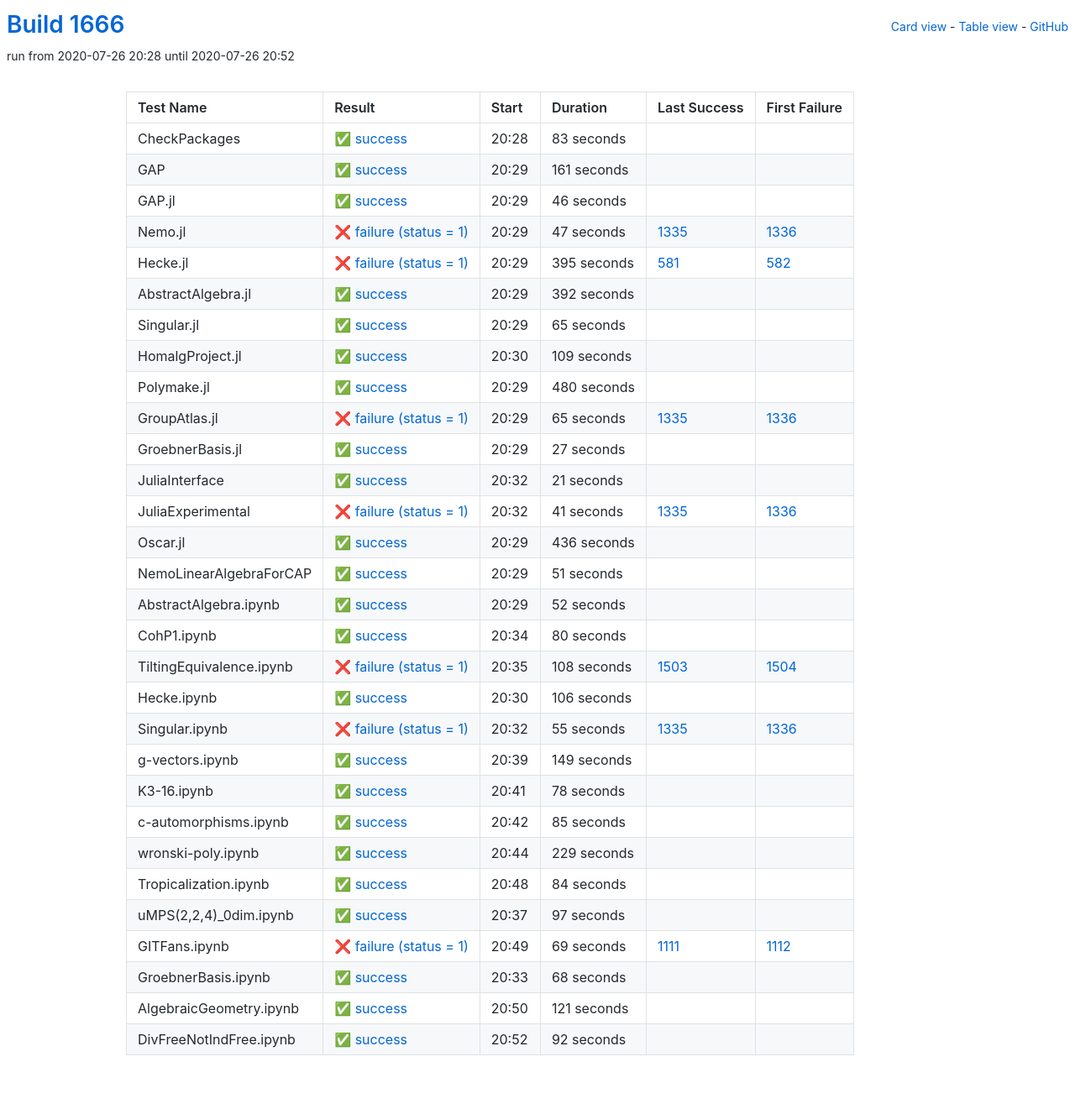
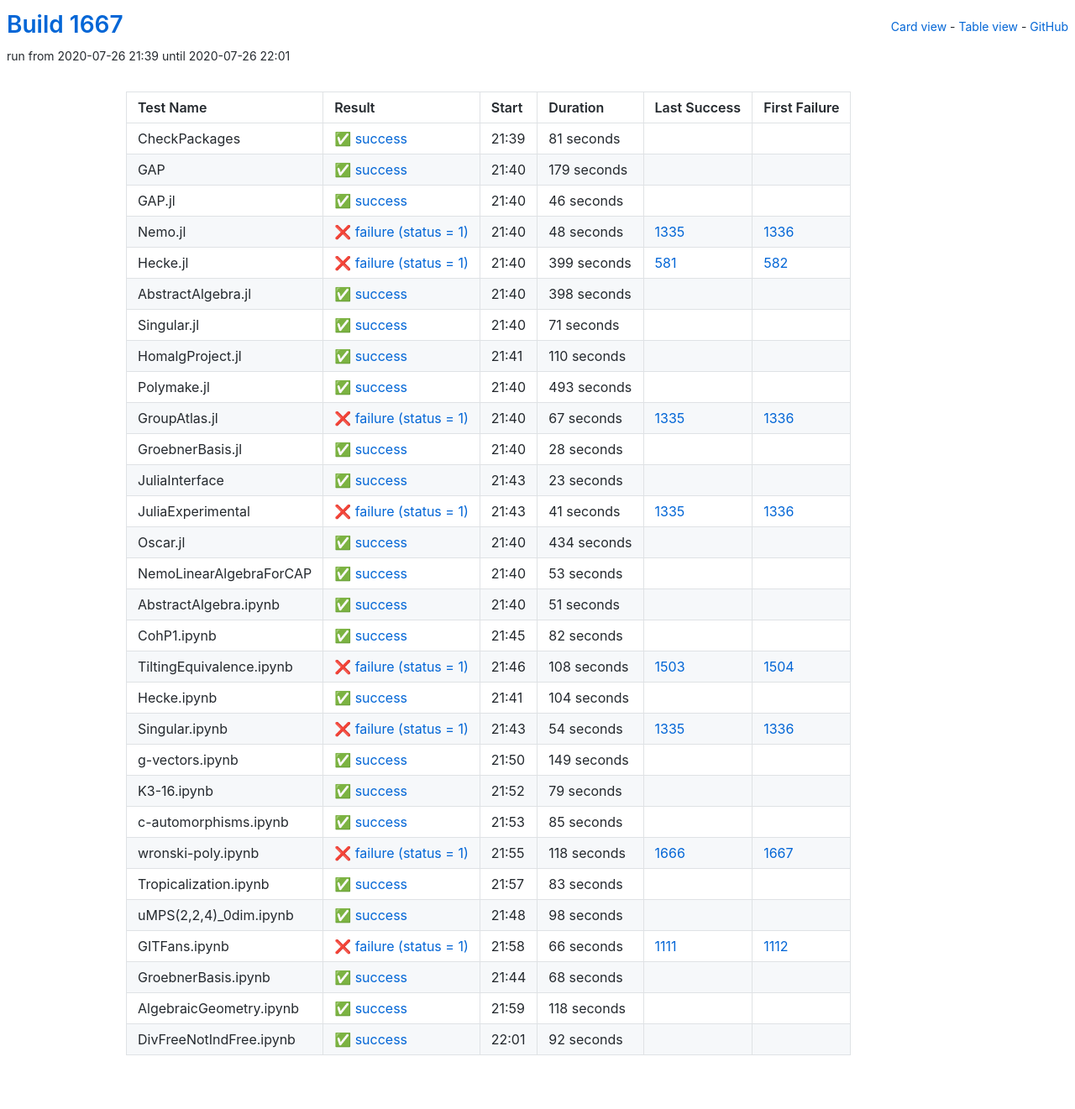
Before and after one commit to oscar-system/oscar-ci-status-1.4, a Jekyll site: the page built from table.html, in a window 1280 px wide. Shown: the whole page at 84% size. Built offline with Jekyll 4.4.1, drawn with Linux system fonts in a browser that asks for light colours.

Commit message:
Build #1667

```diff
--- a/_data/ci.yml
+++ b/_data/ci.yml
@@ -1,6 +1,6 @@
 ---
-build: 1666
-build_url: https://oscarci.mathematik.uni-kl.de/job/oscar-julia-1.4/1666/
+build: 1667
+build_url: https://oscarci.mathematik.uni-kl.de/job/oscar-julia-1.4/1667/
 job: oscar-julia-1.4
 organization: oscar-system
 repo: oscar-ci-status-1.4
@@ -8,32 +8,32 @@ repourl: https://github.com/oscar-system/oscar-ci-status-1.4
 tests:
 - name: CheckPackages
   id: checkpackages
-  log: https://oscarci.mathematik.uni-kl.de/job/oscar-julia-1.4/1666/artifact/logs/build-1666/CheckPackages.log
-  start: 2020-07-26 20:28
+  log: https://oscarci.mathematik.uni-kl.de/job/oscar-julia-1.4/1667/artifact/logs/build-1667/CheckPackages.log
+  start: 2020-07-26 21:39
   success: true
   exitcode: 0
   status: success
-  duration: 83
+  duration: 81
   last_success: false
   last_success_url:
   first_failure: false
   first_failure_url:
 - name: GAP
   id: gap
-  log: https://oscarci.mathematik.uni-kl.de/job/oscar-julia-1.4/1666/artifact/logs/build-1666/GAP.log
-  start: 2020-07-26 20:29
+  log: https://oscarci.mathematik.uni-kl.de/job/oscar-julia-1.4/1667/artifact/logs/build-1667/GAP.log
+  start: 2020-07-26 21:40
   success: true
   exitcode: 0
   status: success
-  duration: 161
+  duration: 179
   last_success: false
   last_success_url:
   first_failure: false
   first_failure_url:
 - name: GAP.jl
   id: gap-jl
-  log: https://oscarci.mathematik.uni-kl.de/job/oscar-julia-1.4/1666/artifact/logs/build-1666/GAP.jl.log
-  start: 2020-07-26 20:29
+  log: https://oscarci.mathematik.uni-kl.de/job/oscar-julia-1.4/1667/artifact/logs/build-1667/GAP.jl.log
+  start: 2020-07-26 21:40
   success: true
   exitcode: 0
   status: success
@@ -44,116 +44,116 @@ tests:
   first_failure_url:
 - name: Nemo.jl
   id: nemo-jl
-  log: https://oscarci.mathematik.uni-kl.de/job/oscar-julia-1.4/1666/artifact/logs/build-1666/Nemo.jl.log
-  start: 2020-07-26 20:29
+  log: https://oscarci.mathematik.uni-kl.de/job/oscar-julia-1.4/1667/artifact/logs/build-1667/Nemo.jl.log
+  start: 2020-07-26 21:40
   success: false
   exitcode: 1
   status: failure
-  duration: 47
+  duration: 48
   last_success: 1335
   last_success_url: https://oscarci.mathematik.uni-kl.de/job/oscar-julia-1.4/1335/
   first_failure: 1336
   first_failure_url: https://oscarci.mathematik.uni-kl.de/job/oscar-julia-1.4/1336/
 - name: Hecke.jl
   id: hecke-jl
-  log: https://oscarci.mathematik.uni-kl.de/job/oscar-julia-1.4/1666/artifact/logs/build-1666/Hecke.jl.log
-  start: 2020-07-26 20:29
+  log: https://oscarci.mathematik.uni-kl.de/job/oscar-julia-1.4/1667/artifact/logs/build-1667/Hecke.jl.log
+  start: 2020-07-26 21:40
   success: false
   exitcode: 1
   status: failure
-  duration: 395
+  duration: 399
   last_success: 581
   last_success_url: https://oscarci.mathematik.uni-kl.de/job/oscar-julia-1.4/581/
   first_failure: 582
   first_failure_url: https://oscarci.mathematik.uni-kl.de/job/oscar-julia-1.4/582/
 - name: AbstractAlgebra.jl
   id: abstractalgebra-jl
-  log: https://oscarci.mathematik.uni-kl.de/job/oscar-julia-1.4/1666/artifact/logs/build-1666/AbstractAlgebra.jl.log
-  start: 2020-07-26 20:29
+  log: https://oscarci.mathematik.uni-kl.de/job/oscar-julia-1.4/1667/artifact/logs/build-1667/AbstractAlgebra.jl.log
+  start: 2020-07-26 21:40
   success: true
   exitcode: 0
   status: success
-  duration: 392
+  duration: 398
   last_success: false
   last_success_url:
   first_failure: false
   first_failure_url:
 - name: Singular.jl
   id: singular-jl
-  log: https://oscarci.mathematik.uni-kl.de/job/oscar-julia-1.4/1666/artifact/logs/build-1666/Singular.jl.log
-  start: 2020-07-26 20:29
+  log: https://oscarci.mathematik.uni-kl.de/job/oscar-julia-1.4/1667/artifact/logs/build-1667/Singular.jl.log
+  start: 2020-07-26 21:40
   success: true
   exitcode: 0
   status: success
-  duration: 65
+  duration: 71
   last_success: false
   last_success_url:
   first_failure: false
   first_failure_url:
 - name: HomalgProject.jl
   id: homalgproject-jl
-  log: https://oscarci.mathematik.uni-kl.de/job/oscar-julia-1.4/1666/artifact/logs/build-1666/HomalgProject.jl.log
-  start: 2020-07-26 20:30
+  log: https://oscarci.mathematik.uni-kl.de/job/oscar-julia-1.4/1667/artifact/logs/build-1667/HomalgProject.jl.log
+  start: 2020-07-26 21:41
   success: true
   exitcode: 0
   status: success
-  duration: 109
+  duration: 110
   last_success: false
   last_success_url:
   first_failure: false
   first_failure_url:
 - name: Polymake.jl
   id: polymake-jl
-  log: https://oscarci.mathematik.uni-kl.de/job/oscar-julia-1.4/1666/artifact/logs/build-1666/Polymake.jl.log
-  start: 2020-07-26 20:29
+  log: https://oscarci.mathematik.uni-kl.de/job/oscar-julia-1.4/1667/artifact/logs/build-1667/Polymake.jl.log
+  start: 2020-07-26 21:40
   success: true
   exitcode: 0
   status: success
-  duration: 480
+  duration: 493
   last_success: false
   last_success_url:
   first_failure: false
   first_failure_url:
 - name: GroupAtlas.jl
   id: groupatlas-jl
-  log: https://oscarci.mathematik.uni-kl.de/job/oscar-julia-1.4/1666/artifact/logs/build-1666/GroupAtlas.jl.log
-  start: 2020-07-26 20:29
+  log: https://oscarci.mathematik.uni-kl.de/job/oscar-julia-1.4/1667/artifact/logs/build-1667/GroupAtlas.jl.log
+  start: 2020-07-26 21:40
   success: false
   exitcode: 1
   status: failure
-  duration: 65
+  duration: 67
   last_success: 1335
   last_success_url: https://oscarci.mathematik.uni-kl.de/job/oscar-julia-1.4/1335/
   first_failure: 1336
   first_failure_url: https://oscarci.mathematik.uni-kl.de/job/oscar-julia-1.4/1336/
 - name: GroebnerBasis.jl
   id: groebnerbasis-jl
-  log: https://oscarci.mathematik.uni-kl.de/job/oscar-julia-1.4/1666/artifact/logs/build-1666/GroebnerBasis.jl.log
-  start: 2020-07-26 20:29
+  log: https://oscarci.mathematik.uni-kl.de/job/oscar-julia-1.4/1667/artifact/logs/build-1667/GroebnerBasis.jl.log
+  start: 2020-07-26 21:40
   success: true
   exitcode: 0
   status: success
-  duration: 27
+  duration: 28
   last_success: false
   last_success_url:
   first_failure: false
   first_failure_url:
 - name: JuliaInterface
   id: juliainterface
-  log: https://oscarci.mathematik.uni-kl.de/job/oscar-julia-1.4/1666/artifact/logs/build-1666/JuliaInterface.log
-  start: 2020-07-26 20:32
+  log: https://oscarci.mathematik.uni-kl.de/job/oscar-julia-1.4/1667/artifact/logs/build-1667/JuliaInterface.log
+  start: 2020-07-26 21:43
   success: true
   exitcode: 0
   status: success
-  duration: 21
+  duration: 23
   last_success: false
   last_success_url:
   first_failure: false
   first_failure_url:
 - name: JuliaExperimental
   id: juliaexperimental
-  log: https://oscarci.mathematik.uni-kl.de/job/oscar-julia-1.4/1666/artifact/logs/build-1666/JuliaExperimental.log
-  start: 2020-07-26 20:32
+  log: https://oscarci.mathematik.uni-kl.de/job/oscar-julia-1.4/1667/artifact/logs/build-1667/JuliaExperimental.log
+  start: 2020-07-26 21:43
   success: false
   exitcode: 1
   status: failure
@@ -164,20 +164,32 @@ tests:
   first_failure_url: https://oscarci.mathematik.uni-kl.de/job/oscar-julia-1.4/1336/
 - name: Oscar.jl
   id: oscar-jl
-  log: https://oscarci.mathematik.uni-kl.de/job/oscar-julia-1.4/1666/artifact/logs/build-1666/Oscar.jl.log
-  start: 2020-07-26 20:29
+  log: https://oscarci.mathematik.uni-kl.de/job/oscar-julia-1.4/1667/artifact/logs/build-1667/Oscar.jl.log
+  start: 2020-07-26 21:40
   success: true
   exitcode: 0
   status: success
-  duration: 436
+  duration: 434
   last_success: false
   last_success_url:
   first_failure: false
   first_failure_url:
 - name: NemoLinearAlgebraForCAP
   id: nemolinearalgebraforcap
-  log: https://oscarci.mathematik.uni-kl.de/job/oscar-julia-1.4/1666/artifact/logs/build-1666/NemoLinearAlgebraForCAP.log
-  start: 2020-07-26 20:29
+  log: https://oscarci.mathematik.uni-kl.de/job/oscar-julia-1.4/1667/artifact/logs/build-1667/NemoLinearAlgebraForCAP.log
+  start: 2020-07-26 21:40
+  success: true
+  exitcode: 0
+  status: success
+  duration: 53
+  last_success: false
+  last_success_url:
+  first_failure: false
+  first_failure_url:
+- name: AbstractAlgebra.ipynb
+  id: abstractalgebra-ipynb
+  log: https://oscarci.mathematik.uni-kl.de/job/oscar-julia-1.4/1667/artifact/logs/build-1667/AbstractAlgebra.ipynb.log
+  start: 2020-07-26 21:40
   success: true
   exitcode: 0
   status: success
@@ -186,34 +198,22 @@ tests:
   last_success_url:
   first_failure: false
   first_failure_url:
-- name: AbstractAlgebra.ipynb
-  id: abstractalgebra-ipynb
-  log: https://oscarci.mathematik.uni-kl.de/job/oscar-julia-1.4/1666/artifact/logs/build-1666/AbstractAlgebra.ipynb.log
-  start: 2020-07-26 20:29
+- name: CohP1.ipynb
+  id: cohp1-ipynb
+  log: https://oscarci.mathematik.uni-kl.de/job/oscar-julia-1.4/1667/artifact/logs/build-1667/CohP1.ipynb.log
+  start: 2020-07-26 21:45
   success: true
   exitcode: 0
   status: success
-  duration: 52
-  last_success: false
-  last_success_url:
-  first_failure: false
-  first_failure_url:
-- name: CohP1.ipynb
-  id: cohp1-ipynb
-  log: https://oscarci.mathematik.uni-kl.de/job/oscar-julia-1.4/1666/artifact/logs/build-1666/CohP1.ipynb.log
-  start: 2020-07-26 20:34
-  success: true
-  exitcode: 0
-  status: success
-  duration: 80
+  duration: 82
   last_success: false
   last_success_url:
   first_failure: false
   first_failure_url:
 - name: TiltingEquivalence.ipynb
   id: tiltingequivalence-ipynb
-  log: https://oscarci.mathematik.uni-kl.de/job/oscar-julia-1.4/1666/artifact/logs/build-1666/TiltingEquivalence.ipynb.log
-  start: 2020-07-26 20:35
+  log: https://oscarci.mathematik.uni-kl.de/job/oscar-julia-1.4/1667/artifact/logs/build-1667/TiltingEquivalence.ipynb.log
+  start: 2020-07-26 21:46
   success: false
   exitcode: 1
   status: failure
@@ -224,32 +224,32 @@ tests:
   first_failure_url: https://oscarci.mathematik.uni-kl.de/job/oscar-julia-1.4/1504/
 - name: Hecke.ipynb
   id: hecke-ipynb
-  log: https://oscarci.mathematik.uni-kl.de/job/oscar-julia-1.4/1666/artifact/logs/build-1666/Hecke.ipynb.log
-  start: 2020-07-26 20:30
+  log: https://oscarci.mathematik.uni-kl.de/job/oscar-julia-1.4/1667/artifact/logs/build-1667/Hecke.ipynb.log
+  start: 2020-07-26 21:41
   success: true
   exitcode: 0
   status: success
-  duration: 106
+  duration: 104
   last_success: false
   last_success_url:
   first_failure: false
   first_failure_url:
 - name: Singular.ipynb
   id: singular-ipynb
-  log: https://oscarci.mathematik.uni-kl.de/job/oscar-julia-1.4/1666/artifact/logs/build-1666/Singular.ipynb.log
-  start: 2020-07-26 20:32
+  log: https://oscarci.mathematik.uni-kl.de/job/oscar-julia-1.4/1667/artifact/logs/build-1667/Singular.ipynb.log
+  start: 2020-07-26 21:43
   success: false
   exitcode: 1
   status: failure
-  duration: 55
+  duration: 54
   last_success: 1335
   last_success_url: https://oscarci.mathematik.uni-kl.de/job/oscar-julia-1.4/1335/
   first_failure: 1336
   first_failure_url: https://oscarci.mathematik.uni-kl.de/job/oscar-julia-1.4/1336/
 - name: g-vectors.ipynb
   id: g-vectors-ipynb
-  log: https://oscarci.mathematik.uni-kl.de/job/oscar-julia-1.4/1666/artifact/logs/build-1666/g-vectors.ipynb.log
-  start: 2020-07-26 20:39
+  log: https://oscarci.mathematik.uni-kl.de/job/oscar-julia-1.4/1667/artifact/logs/build-1667/g-vectors.ipynb.log
+  start: 2020-07-26 21:50
   success: true
   exitcode: 0
   status: success
@@ -260,20 +260,20 @@ tests:
   first_failure_url:
 - name: K3-16.ipynb
   id: k3-16-ipynb
-  log: https://oscarci.mathematik.uni-kl.de/job/oscar-julia-1.4/1666/artifact/logs/build-1666/K3-16.ipynb.log
-  start: 2020-07-26 20:41
+  log: https://oscarci.mathematik.uni-kl.de/job/oscar-julia-1.4/1667/artifact/logs/build-1667/K3-16.ipynb.log
+  start: 2020-07-26 21:52
   success: true
   exitcode: 0
   status: success
-  duration: 78
+  duration: 79
   last_success: false
   last_success_url:
   first_failure: false
   first_failure_url:
 - name: c-automorphisms.ipynb
   id: c-automorphisms-ipynb
-  log: https://oscarci.mathematik.uni-kl.de/job/oscar-julia-1.4/1666/artifact/logs/build-1666/c-automorphisms.ipynb.log
-  start: 2020-07-26 20:42
+  log: https://oscarci.mathematik.uni-kl.de/job/oscar-julia-1.4/1667/artifact/logs/build-1667/c-automorphisms.ipynb.log
+  start: 2020-07-26 21:53
   success: true
   exitcode: 0
   status: success
@@ -284,56 +284,56 @@ tests:
   first_failure_url:
 - name: wronski-poly.ipynb
   id: wronski-poly-ipynb
-  log: https://oscarci.mathematik.uni-kl.de/job/oscar-julia-1.4/1666/artifact/logs/build-1666/wronski-poly.ipynb.log
-  start: 2020-07-26 20:44
+  log: https://oscarci.mathematik.uni-kl.de/job/oscar-julia-1.4/1667/artifact/logs/build-1667/wronski-poly.ipynb.log
+  start: 2020-07-26 21:55
+  success: false
+  exitcode: 1
+  status: failure
+  duration: 118
+  last_success: 1666
+  last_success_url: https://oscarci.mathematik.uni-kl.de/job/oscar-julia-1.4/1666/
+  first_failure: 1667
+  first_failure_url: https://oscarci.mathematik.uni-kl.de/job/oscar-julia-1.4/1667/
+- name: Tropicalization.ipynb
+  id: tropicalization-ipynb
+  log: https://oscarci.mathematik.uni-kl.de/job/oscar-julia-1.4/1667/artifact/logs/build-1667/Tropicalization.ipynb.log
+  start: 2020-07-26 21:57
   success: true
   exitcode: 0
   status: success
-  duration: 229
-  last_success: false
-  last_success_url:
-  first_failure: false
-  first_failure_url:
-- name: Tropicalization.ipynb
-  id: tropicalization-ipynb
-  log: https://oscarci.mathematik.uni-kl.de/job/oscar-julia-1.4/1666/artifact/logs/build-1666/Tropicalization.ipynb.log
-  start: 2020-07-26 20:48
-  success: true
-  exitcode: 0
-  status: success
-  duration: 84
+  duration: 83
   last_success: false
   last_success_url:
   first_failure: false
   first_failure_url:
 - name: uMPS(2,2,4)_0dim.ipynb
   id: umps-2-2-4-0dim-ipynb
-  log: https://oscarci.mathematik.uni-kl.de/job/oscar-julia-1.4/1666/artifact/logs/build-1666/uMPS-2-2-4-_0dim.ipynb.log
-  start: 2020-07-26 20:37
+  log: https://oscarci.mathematik.uni-kl.de/job/oscar-julia-1.4/1667/artifact/logs/build-1667/uMPS-2-2-4-_0dim.ipynb.log
+  start: 2020-07-26 21:48
   success: true
   exitcode: 0
   status: success
-  duration: 97
+  duration: 98
   last_success: false
   last_success_url:
   first_failure: false
   first_failure_url:
 - name: GITFans.ipynb
   id: gitfans-ipynb
-  log: https://oscarci.mathematik.uni-kl.de/job/oscar-julia-1.4/1666/artifact/logs/build-1666/GITFans.ipynb.log
-  start: 2020-07-26 20:49
+  log: https://oscarci.mathematik.uni-kl.de/job/oscar-julia-1.4/1667/artifact/logs/build-1667/GITFans.ipynb.log
+  start: 2020-07-26 21:58
   success: false
   exitcode: 1
   status: failure
-  duration: 69
+  duration: 66
   last_success: 1111
   last_success_url: https://oscarci.mathematik.uni-kl.de/job/oscar-julia-1.4/1111/
   first_failure: 1112
   first_failure_url: https://oscarci.mathematik.uni-kl.de/job/oscar-julia-1.4/1112/
 - name: GroebnerBasis.ipynb
   id: groebnerbasis-ipynb
-  log: https://oscarci.mathematik.uni-kl.de/job/oscar-julia-1.4/1666/artifact/logs/build-1666/GroebnerBasis.ipynb.log
-  start: 2020-07-26 20:33
+  log: https://oscarci.mathematik.uni-kl.de/job/oscar-julia-1.4/1667/artifact/logs/build-1667/GroebnerBasis.ipynb.log
+  start: 2020-07-26 21:44
   success: true
   exitcode: 0
   status: success
@@ -344,20 +344,20 @@ tests:
   first_failure_url:
 - name: AlgebraicGeometry.ipynb
   id: algebraicgeometry-ipynb
-  log: https://oscarci.mathematik.uni-kl.de/job/oscar-julia-1.4/1666/artifact/logs/build-1666/AlgebraicGeometry.ipynb.log
-  start: 2020-07-26 20:50
+  log: https://oscarci.mathematik.uni-kl.de/job/oscar-julia-1.4/1667/artifact/logs/build-1667/AlgebraicGeometry.ipynb.log
+  start: 2020-07-26 21:59
   success: true
   exitcode: 0
   status: success
-  duration: 121
+  duration: 118
   last_success: false
   last_success_url:
   first_failure: false
   first_failure_url:
 - name: DivFreeNotIndFree.ipynb
   id: divfreenotindfree-ipynb
-  log: https://oscarci.mathematik.uni-kl.de/job/oscar-julia-1.4/1666/artifact/logs/build-1666/DivFreeNotIndFree.ipynb.log
-  start: 2020-07-26 20:52
+  log: https://oscarci.mathematik.uni-kl.de/job/oscar-julia-1.4/1667/artifact/logs/build-1667/DivFreeNotIndFree.ipynb.log
+  start: 2020-07-26 22:01
   success: true
   exitcode: 0
   status: success
```
Also changed, not shown: README.md.
